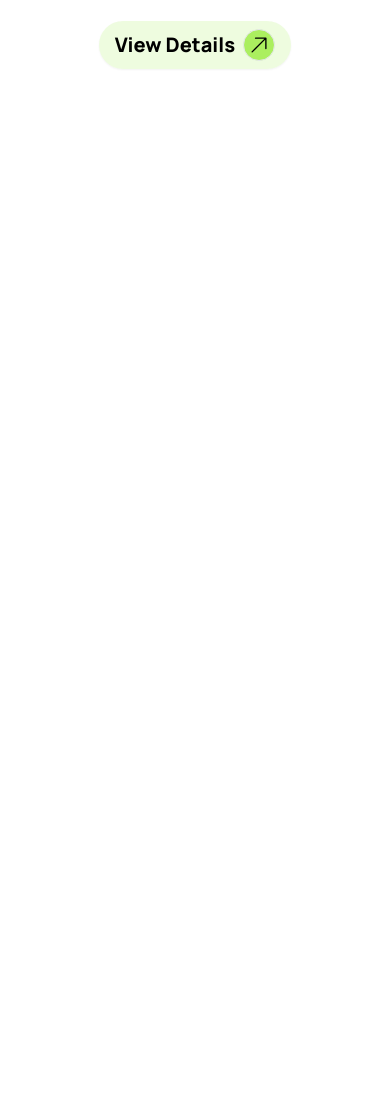
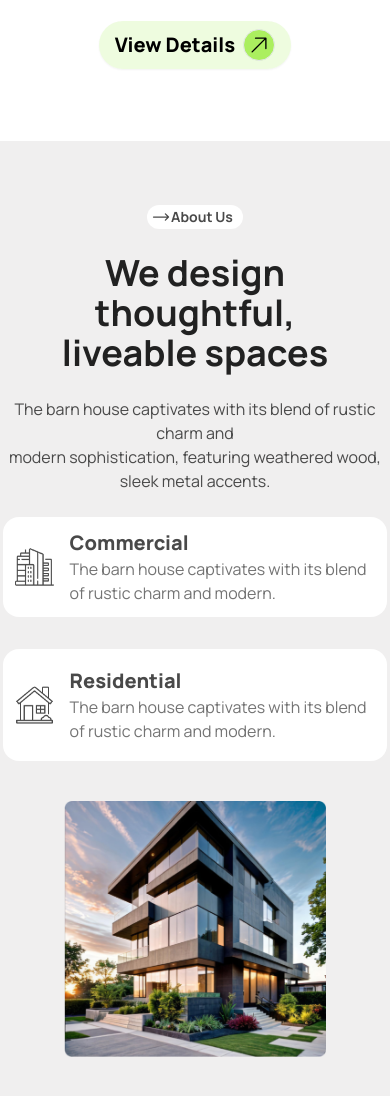
Before and after one commit to helal3419/Assignment-03, a plain HTML site: page index.html in a window 390 px wide. Shown: the part 690-1786 px from the top of the page. Before the commit the page ends 844 px from the top, so only its background shows below. Drawn offline with nearby package versions, Linux system fonts and the light colour scheme.

Commit message:
complete design live spaces section and complete responsive

```diff
--- a/index.html
+++ b/index.html
@@ -122,11 +122,60 @@
 
       </button> <br><br><br>
      </section>
+    </header>
 
 
-    </header>
+
     <!--this is main section-->
-    <main class="container mx-auto">
+    <main class="container mx-auto bg-[#f0efef]">
+        <!--this is design live space  section -->
+        <section class="py-16">
+            <img class="h-8 px-8 pb-1 hidden lg:flex" src="./assets/Vector.png" alt="">
+
+            <div class="flex flex-col  md:flex-col px-12 items-center gap-10  lg:flex-row px-16">
+                <!--this is  left content -->
+                <div>
+                    <a class="flex justify-center items-center lg:justify-start items-start">
+                        <button class="  rounded-3xl bg-white text-[#494949] border-none text-sm h-6 w-24  flex items-center font-bold p-1 "> <svg xmlns="http://www.w3.org/2000/svg" fill="none" viewBox="0 0 24 24" stroke-width="1.5" stroke="currentColor" class="size-5">
+                            <path stroke-linecap="round" stroke-linejoin="round" d="M17.25 8.25 21 12m0 0-3.75 3.75M21 12H3" />
+                          </svg>
+                          About Us </button>
+                    </a>
+                    <br>
+
+                      <h1 class="text-4xl font-bold text-[#212121] text-center  lg:text-left">We design thoughtful, <br> liveable spaces</h1> <br>
+                      <p class="font-normal text-base text-[#494949] text-center  lg:text-left">The barn house captivates with its blend of rustic charm and
+                        <br> modern sophistication, featuring weathered wood, sleek metal accents.</p> <br>
+
+                    <!--this is left box content -->
+                    <div class="flex flex-col md:flex-row gap-1   lg:flex-col">
+                        <div class="flex flex-1 gap-4 w-96 h-28 justify-center items-center bg-white p-3 rounded-2xl ">
+                            <div>
+                                <img src="./assets/commercial.png" alt="">
+                            </div>
+                            <div>
+                                <h3 class="font-extrabold text-xl text-[#494949]">Commercial</h3>
+                                <p class="text-left font-normal text-base text-[#737373]">The barn house captivates with its blend  of rustic charm and modern.</p>
+                            </div>
+                        </div> <br>
+                        <div class="flex gap-4 w-96 h-28 justify-center items-center bg-white p-3 rounded-2xl">
+                            <div>
+                                <img src="./assets/residential.png" alt="">
+                            </div>
+                            <div>
+                                <h3 class="font-extrabold text-xl text-[#494949]">Residential</h3>
+                                <p class="text-left font-normal text-base text-[#737373]">The barn house captivates with its blend  of rustic charm and modern.</p>
+                            </div>
+                        </div>
+                    </div>
+                </div>
+                <!--this is right content -->
+                <div class="flex-1">
+                    <img class="" src="./assets/Rectangle.png" alt="">
+                </div>
+            </div>
+        </section>
+
 
     </main>
     <!--this is footer section-->
```
